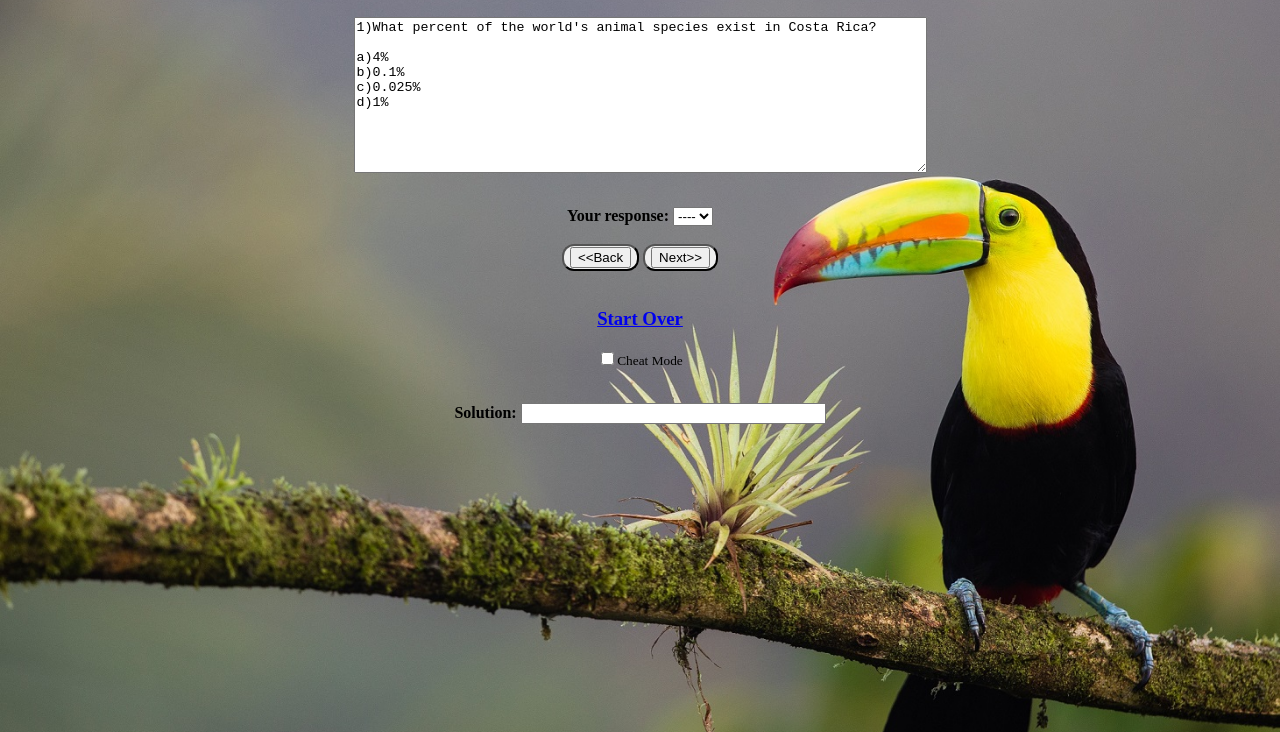
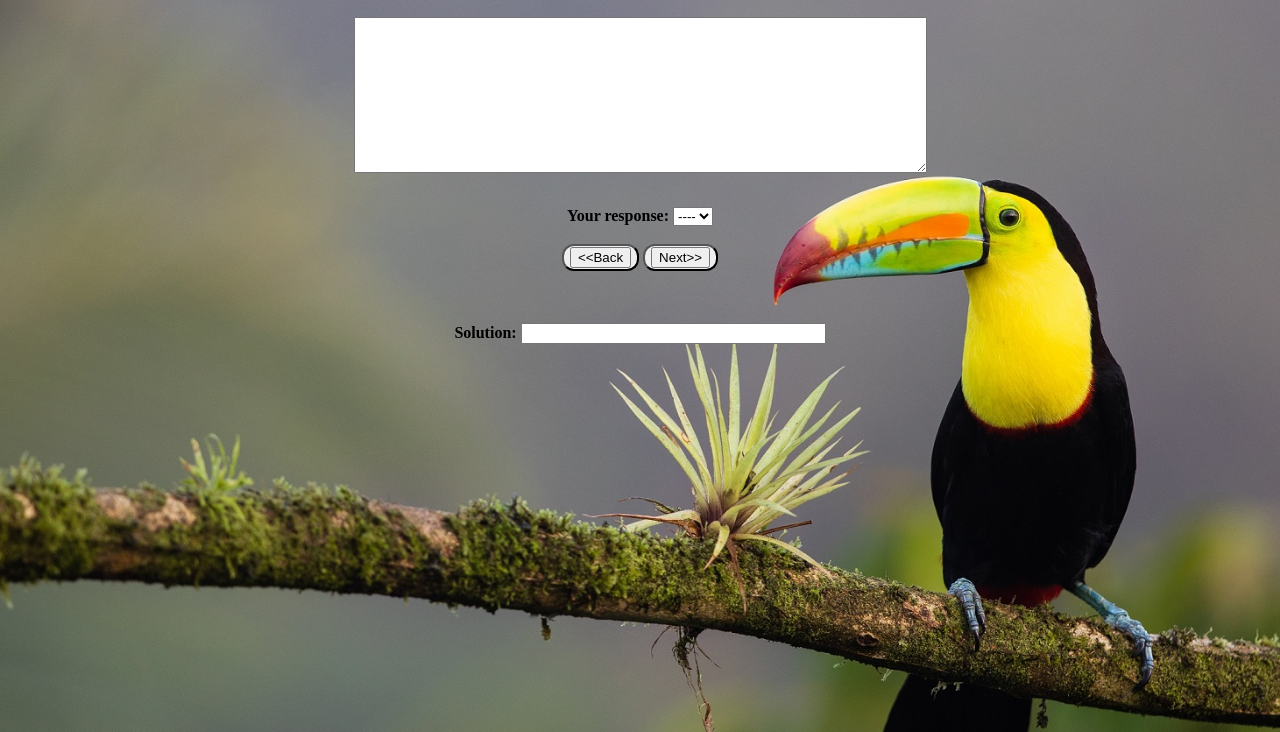
Before and after one commit to ojedakutlu/dimequiz, a plain HTML site: page index.html in a window 1280 px wide. Shown: the part 68-800 px from the top of the page. Drawn offline with Linux system fonts and the light colour scheme.

Commit message:
Update index.html

```diff
--- a/index.html
+++ b/index.html
@@ -63,12 +63,6 @@ h1 {
           onClick="if (whichone&lt;=total){whichone++;generatequestions()}"> </button><br><br>
 
 
-
-
-          <h3><a href="#" onClick="whichone=1;generatequestions();return false">Start Over</a> </h3><input
-          type="checkbox" name="cmode" value="ON"><small>Cheat Mode</small>
-        </tr>
-
  <tr align="center">
           <td width="50%"><div align="center"><center><br><p><strong>Solution: </strong><input
           type="text" name="thesolution" size="35"></td>
```
